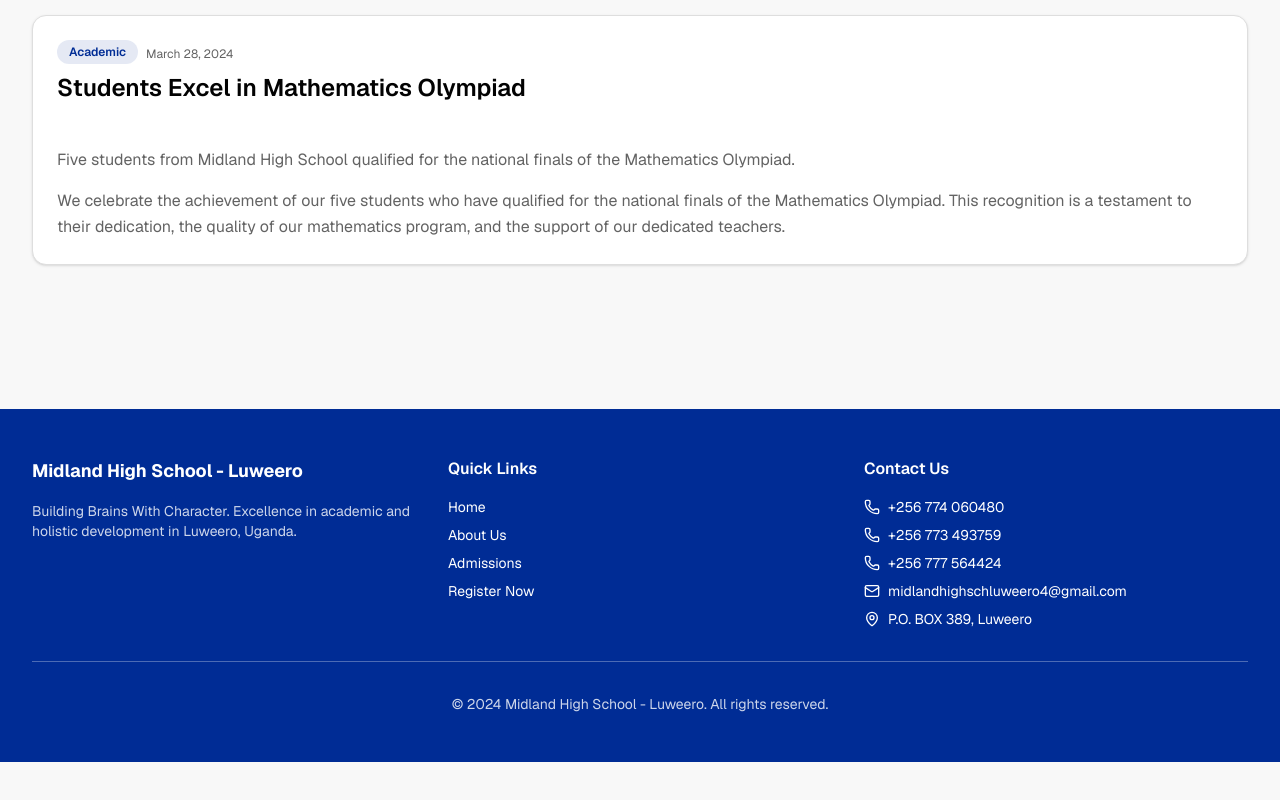
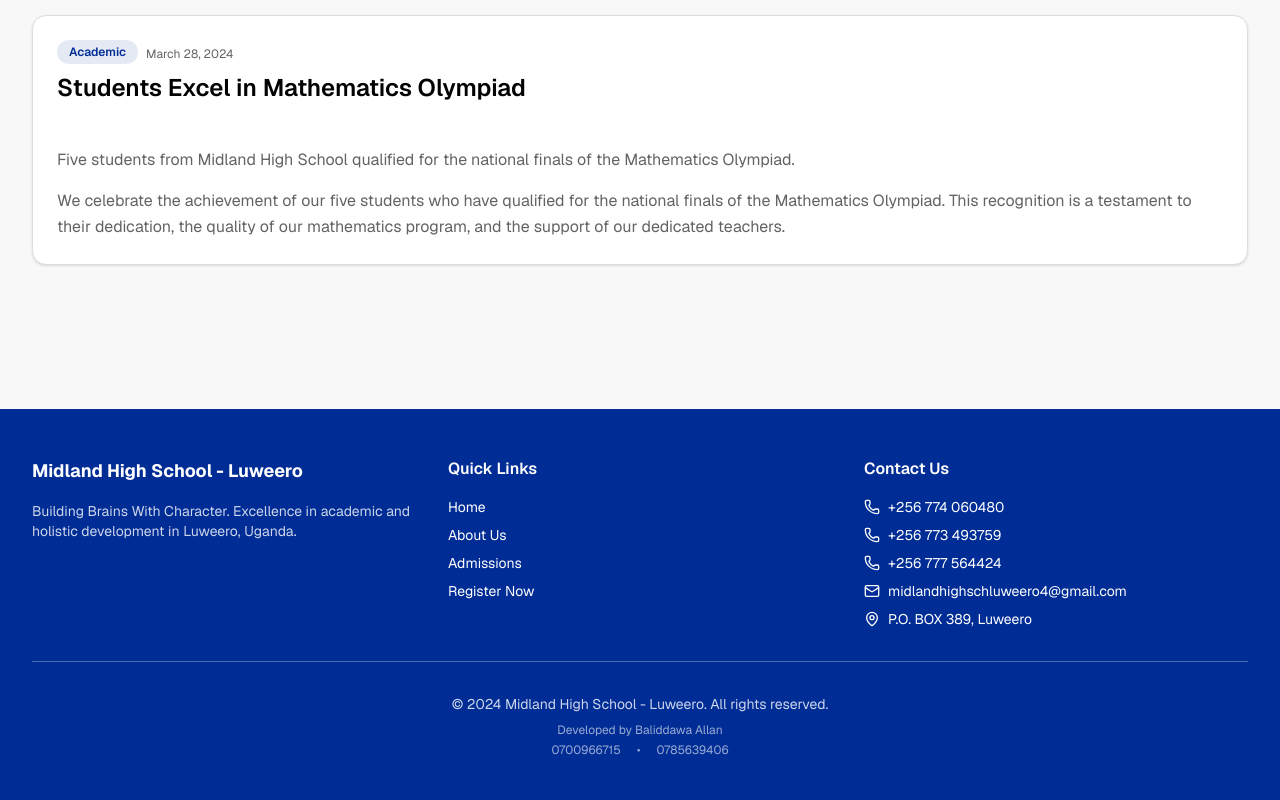
Before and after one commit to Allanella/mid-land, a Next.js app: page /news in a window 1280 px wide. Shown: the part 1293-2093 px from the top of the page. Before the commit the page ends 2055 px from the top, so only its background shows below. Built offline with nearby package versions, Linux system fonts and the light colour scheme.

Commit message:
Add developer credits to footer - Baliddawa Allan with contact numbers

```diff
--- a/components/Footer.tsx
+++ b/components/Footer.tsx
@@ -71,9 +71,19 @@ export function Footer() {
         </div>
 
         <div className="border-t border-primary-foreground/30 pt-8">
-          <p className="text-center text-sm text-primary-foreground/80">
-            &copy; 2024 Midland High School - Luweero. All rights reserved.
-          </p>
+          <div className="text-center space-y-2">
+            <p className="text-sm text-primary-foreground/80">
+              &copy; 2024 Midland High School - Luweero. All rights reserved.
+            </p>
+            <div className="flex flex-col items-center gap-1">
+              <p className="text-xs text-primary-foreground/60">Developed by Baliddawa Allan</p>
+              <div className="flex gap-4 text-xs text-primary-foreground/60">
+                <span>0700966715</span>
+                <span>•</span>
+                <span>0785639406</span>
+              </div>
+            </div>
+          </div>
         </div>
       </div>
     </footer>
```
